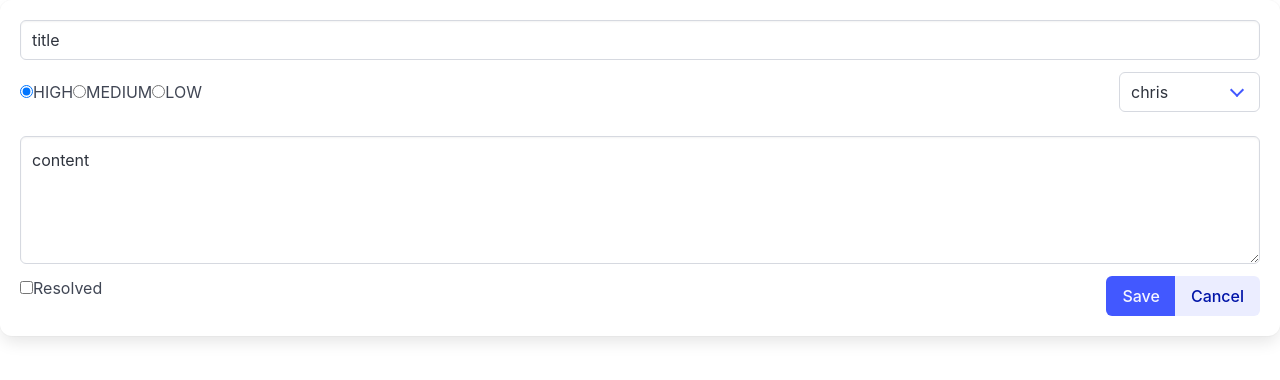
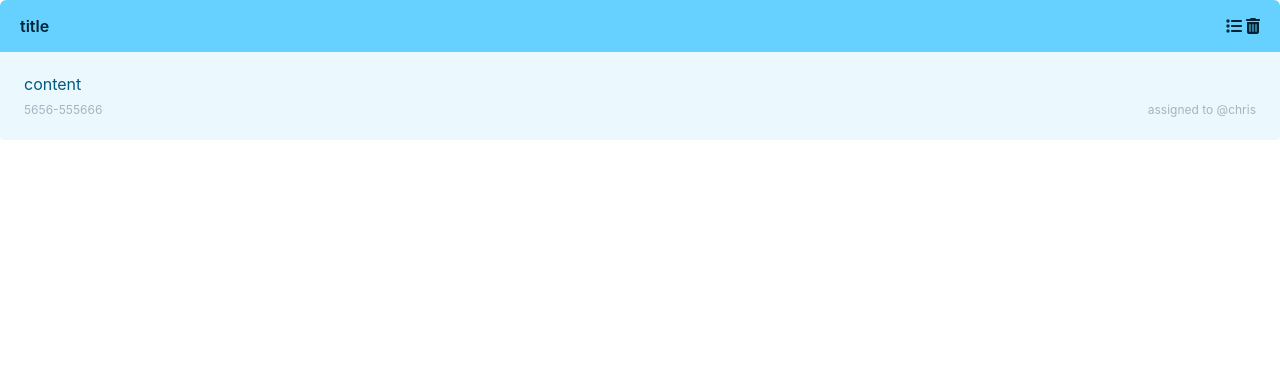
Before and after one commit to wen-3/TodoList-react-udemy, a React (Vite) app: page / in a window 1280 px wide. Shown: the top 380 px of the page. Built offline with nearby package versions, Linux system fonts and the light colour scheme.

Commit message:
Revise-TodoItem-UI

```diff
--- a/package.json
+++ b/package.json
@@ -10,6 +10,11 @@
     "preview": "vite preview"
   },
   "dependencies": {
+    "@fortawesome/fontawesome-svg-core": "^6.6.0",
+    "@fortawesome/free-brands-svg-icons": "^6.6.0",
+    "@fortawesome/free-regular-svg-icons": "^6.6.0",
+    "@fortawesome/free-solid-svg-icons": "^6.6.0",
+    "@fortawesome/react-fontawesome": "^0.2.2",
     "@types/lodash": "^4.14.196",
     "bulma": "^1.0.2",
     "lodash": "^4.17.21",
--- a/src/App.tsx
+++ b/src/App.tsx
@@ -1,18 +1,20 @@
 import 'bulma/css/bulma.min.css';
 import { Editor } from './Todos/Editor';
+import { TodoItem } from './Todos/TodoItem';
 
 export const App = () => {
   const todo = {
+    id: '5656-555666',
     title: 'title',
     content: 'content',
-    priority: 0,
+    priority: 2,
     assignee: 'chris',
     resolved: false,
   }
 
   return (
     <>
-      <Editor {...todo}/>
+      <TodoItem {...todo}/>
     </>
   );
 };
--- a/src/Todos/TodoItem.tsx
+++ b/src/Todos/TodoItem.tsx
@@ -1,3 +1,5 @@
+import { faList, faTrashCan } from '@fortawesome/free-solid-svg-icons';
+import { FontAwesomeIcon } from '@fortawesome/react-fontawesome';
 import { FC } from 'react';
 
 export enum Priority {
@@ -7,6 +9,7 @@ export enum Priority {
 }
 
 export interface Props {
+  id: string;
   title: string;
   content: string;
   priority: Priority;
@@ -14,7 +17,7 @@ export interface Props {
   resolved: boolean;
 }
 
-export const TodoItem: FC<Props> = ({ title, content, priority, resolved }) => {
+export const TodoItem: FC<Props> = ({ id, title, content, priority, assignee, resolved }) => {
   const color = resolved ? '' :
     priority === Priority.HIGH ? 'is-danger' :
       priority === Priority.MEDIUM ? 'is-warning' :
@@ -25,10 +28,27 @@ export const TodoItem: FC<Props> = ({ title, content, priority, resolved }) => {
     <article className={`message ${color}`}>
       <div className="message-header">
         <p>{title}</p>
-        <button className="delete" aria-label="delete"></button>
+        <span>
+          <FontAwesomeIcon icon={faList} className='is-clickable mr-1' />
+          <FontAwesomeIcon icon={faTrashCan} className='is-clickable' />
+        </span>
       </div>
       <div className="message-body">
-        {content}
+        <div>
+          {content}
+        </div>
+        <div className="columns is-mobile">
+          <div className="column">
+            <span className="has-text-grey-light is-size-7">{id}</span>
+          </div>
+          <div className='column has-text-right'>
+            {
+              assignee
+                ? <span className="has-text-grey-light is-size-7">{`assigned to @${assignee}`}</span>
+                : null
+            }
+          </div>
+        </div>
       </div>
     </article>
   );
```
Also changed, not shown: 1 other file (tests, documents, lock files or other folders).
